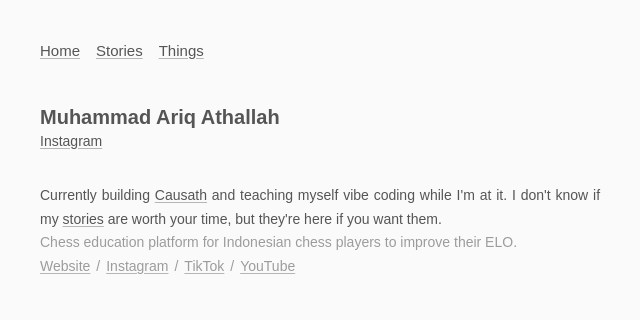
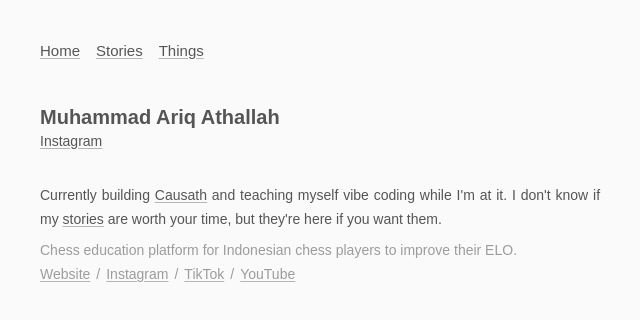
Before and after one commit to ariqathallah-com/portfolio-site, a Next.js app: page / in a window 1280 px wide. Both pictures are taken after a click on the button "Causath". Shown: the top 320 px of the page, without its empty margins (320-960 px from the left). Built offline with nearby package versions, Linux system fonts and the light colour scheme.

Commit message:
Add margin on toggle homepage

```diff
--- a/app/page.tsx
+++ b/app/page.tsx
@@ -29,7 +29,7 @@ export default function Home() {
       </p>
 
       {showCausath && (
-        <div className="mb-8 text-sm">
+        <div className="mb-8 mt-2 text-sm">
           <p className="text-muted" style={{ color: '#9c9c9c' }}>
             Chess education platform for Indonesian chess players to improve their ELO.
           </p>
```
